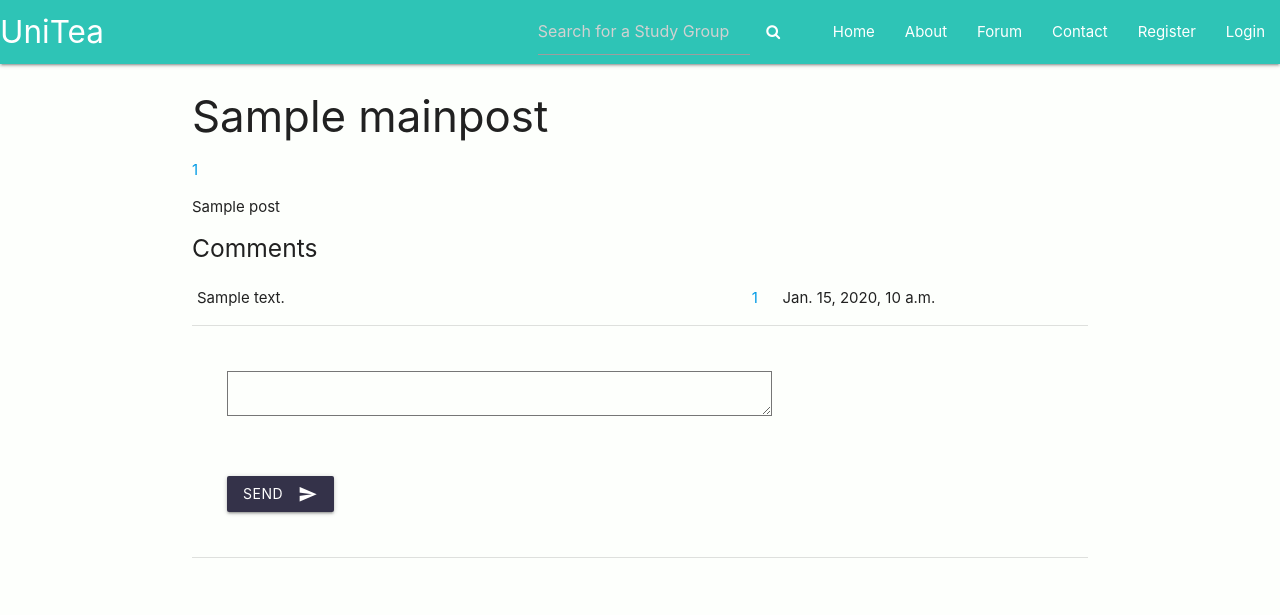
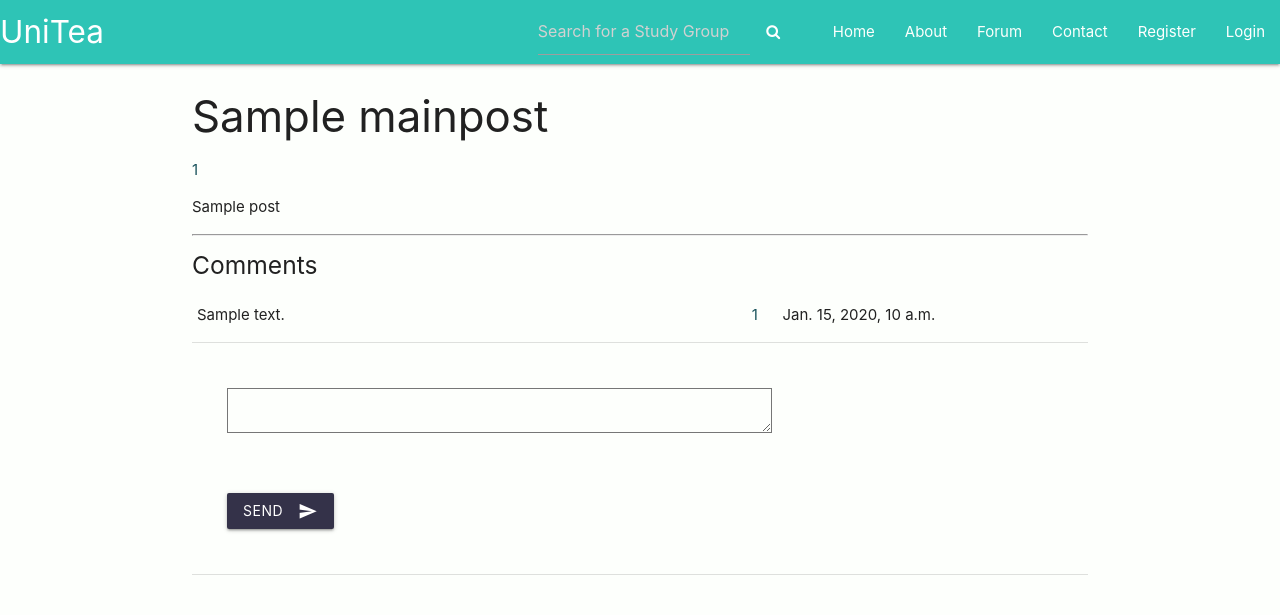
Before and after one commit to kiaragil/unitea, a Django app: template study_site/templates/mainPostPage.html in a window 1280 px wide. Shown: the top 615 px of the page. Run offline with Django 3.2, Linux system fonts and the light colour scheme; the template is opened without the code that fills it: most values are stand-ins (such as "Sample title", 1, 10 or a date in 2020); form fields are guessed from the names that the template uses.

Commit message:
Improve UI

```diff
--- a/study_site/study_app/static/css/style.css
+++ b/study_site/study_app/static/css/style.css
@@ -16,6 +16,14 @@ body {
   margin-left: auto;
   margin-right: auto;
   justify-content: center;
+}
+
+.font-white {
+  color: #fdfffc;
+}
+
+.font-blue {
+  color: #1a535c;
 }
 
 .landing-box{
@@ -159,10 +167,6 @@ body {
 }
 
 /* END NAVIGATION BAR */
-
-.font-white {
-  color: white;
-}
 
 /* USER PROFILE  */
 
--- a/study_site/study_app/views.py
+++ b/study_site/study_app/views.py
@@ -496,7 +496,7 @@ def searchStudyGroups(request):
         if not searched:
             messages.info(request, "Please enter a search word")
             return redirect('/home')
-        studyGroups = StudyGroup.objects.filter(groupName__contains=searched)
+        studyGroups = StudyGroup.objects.filter(groupName__icontains=searched)
         return render(request, 'searchResults.html', {'searched': searched, 'studygroups': studyGroups})
     else:
         return redirect('/home')
--- a/study_site/templates/mainPostPage.html
+++ b/study_site/templates/mainPostPage.html
@@ -1,7 +1,7 @@
 {% extends 'layouts/base.html' %} {% block content %}
 
     <h3>{{ mainpost.postTitle }}</h3>
-    <span><a href="/{{ mainpost.userId.userId }}/userprofile">{{ mainpost.userId }}</a></span>
+    <span><a href="/{{ mainpost.userId.userId }}/userprofile" class="font-blue">{{ mainpost.userId }}</a></span>
 
     {% if mainpost.userId == user %}
     ・<a href="editmainpost">edit the post</a>
@@ -10,6 +10,8 @@
 
     <p>{{ mainpost.post }}</p>
 
+    <hr>
+
     <h5>Comments</h5>
     <table>
         <tbody>
@@ -17,7 +19,7 @@
             <tr>
                 <td>{{ comment.comment }}</td>
                 <td>
-                    <a href="/{{ comment.userId.userId }}/userprofile">{{ comment.userId }}</a>
+                    <a href="/{{ comment.userId.userId }}/userprofile" class="font-blue">{{ comment.userId }}</a>
                     {% if comment.userId == user %}
                     <br><a href="{{comment.commentId}}/editmaincomment">edit the comment</a>
                     <br>
--- a/study_site/templates/studyGroupPage.html
+++ b/study_site/templates/studyGroupPage.html
@@ -3,7 +3,7 @@
     <h3>{{ studygroup.groupName }}</h3>
 
     <ul>
-        <li>Host: <a href="/{{ studygroup.ownerId.userId }}/userprofile">{{ studygroup.ownerId }}</a>
+        <li>Host: <a href="/{{ studygroup.ownerId.userId }}/userprofile" class="font-blue">{{ studygroup.ownerId }}</a>
         {% if studygroup.ownerId == user %}
         ・<a href="editstudygroup">edit the study group</a>
         <br>
@@ -12,7 +12,7 @@
         <li>Subject: {{ studygroup.subject }} </li>
         <li>Members ({{ studygroup.memberCount }}):
             {% for member in members %}
-                <a href="/{{ member.userId.userId }}/userprofile">{{ member.userId }}</a>
+                <a href="/{{ member.userId.userId }}/userprofile" class="font-blue">{{ member.userId }}</a>
             {% endfor %}
         </li>
         <li>Description: {{ studygroup.description }} </li>
@@ -25,6 +25,8 @@
             {% endif %}
         </li>
     </ul>
+
+    <hr>
 
     <h4>Forum</h4>
     <div class="collection">
--- a/study_site/templates/studyGroupPostPage.html
+++ b/study_site/templates/studyGroupPostPage.html
@@ -1,7 +1,7 @@
 {% extends 'layouts/base.html' %} {% block content %}
 
     <h3>{{ studygroup.groupName }}</h3>
-    <span><a href="/{{ studygrouppost.userId.userId }}/userprofile">{{ studygrouppost.userId }}</a></span>
+    <span><a href="/{{ studygrouppost.userId.userId }}/userprofile" class="font-blue">{{ studygrouppost.userId }}</a></span>
 
     {% if studygrouppost.userId == user %}
     ・<a href="editstudygrouppost">edit the post</a>
@@ -12,6 +12,8 @@
 
     <p>{{ studygrouppost.post }}</p>
 
+    <hr>
+
     <h5>Comments</h5>
     <table>
         <tbody>
@@ -19,7 +21,7 @@
             <tr>
                 <td>{{ comment.comment }}</td>
                 <td>
-                    <a href="/{{ comment.userId.userId }}/userprofile">{{ comment.userId }}</a>
+                    <a href="/{{ comment.userId.userId }}/userprofile" class="font-blue">{{ comment.userId }}</a>
                     {% if comment.userId == user %}
                     ・<a href="{{comment.commentId}}/editstudygroupcomment">edit</a>
                     <br>
```
